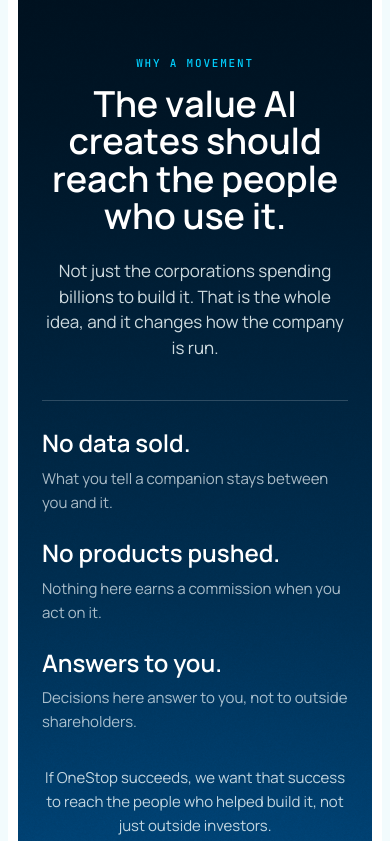
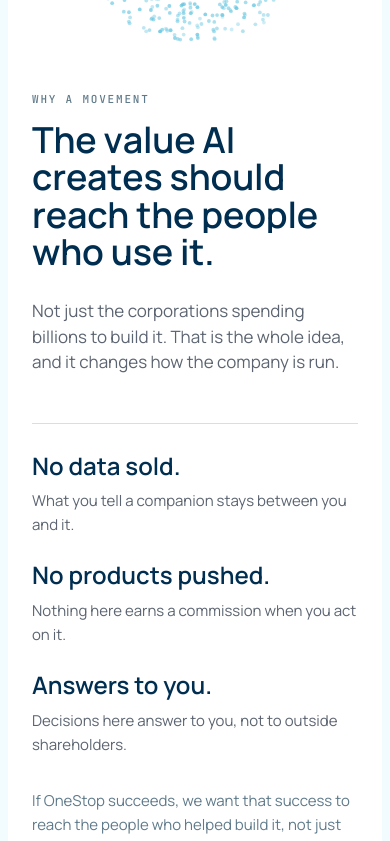
Before and after one commit to pritamX17/demo_site_for_apple_org_account, a Next.js app: page /movement in a window 390 px wide. Shown: the part 1300-2141 px from the top of the page. Built offline with nearby package versions, Linux system fonts and the light colour scheme; no server answers.

Commit message:
Movement: the premise leaves its box and sits on the white sheet (copy left, the mark gathers on the right, beats on one hairline row)
Co-Authored-By: Claude Fable 5.1 <noreply@anthropic.com>

```diff
--- a/app/movement/movement.css
+++ b/app/movement/movement.css
@@ -15,15 +15,17 @@
   .mv-grid { grid-template-columns: 1fr; max-width: 640px; gap: 28px; }
   .h11 { max-width: 760px; }
 
-  /* ---------- 02 premise: night sky, mark gathers above the copy ---------- */
-  .sky-night { background: radial-gradient(ellipse 2200px 1300px at 50% 120%, #005a9e 0%, #002e51 42%, #001526 78%, #000c17 100%); }
-  .why-panel { min-height: clamp(760px, 100svh, 1000px); display: grid; align-items: end; text-align: center; padding: 420px var(--pad) 96px; }
-  .why-in { position: relative; max-width: 860px; margin: 0 auto; }
-  .why-in .bd.lg { margin: 24px auto 0; max-width: 640px; }
-  .beats { display: grid; grid-template-columns: repeat(3, 1fr); gap: 32px; margin-top: 64px; padding-top: 40px; border-top: 1px solid rgba(255, 255, 255, .18); text-align: left; }
-  .beat .t { margin: 0; font-weight: 600; font-size: 24px; line-height: 1.15; color: #fff; }
-  .beat .s { margin: 10px 0 0; font-size: 15px; line-height: 24px; color: rgba(242, 251, 253, .7); }
-  .why-in .soft { margin: 48px auto 0; max-width: 560px; font-size: 15px; line-height: 24px; opacity: .7; }
+  /* ---------- 02 premise: on the white sheet, copy left, the mark gathers on the right ---------- */
+  .why-sec { position: relative; padding: 168px var(--pad) 128px; overflow: hidden; }
+  .why-sec .dots { z-index: 0; }
+  .why-grid { position: relative; z-index: 1; display: grid; grid-template-columns: 6fr 6fr; gap: 72px; align-items: center; }
+  .why-copy .hh { font-size: clamp(40px, 4.4vw, 64px); }
+  .why-copy .bd.lg { margin-top: 28px; max-width: 520px; }
+  .why-mark { aspect-ratio: 1 / 1; max-height: 560px; justify-self: center; width: min(100%, 560px); }
+  .beats { position: relative; z-index: 1; display: grid; grid-template-columns: repeat(3, 1fr); gap: 32px; margin-top: 96px; padding-top: 40px; border-top: 1px solid var(--line); }
+  .beat .t { margin: 0; font-weight: 600; font-size: 24px; line-height: 1.15; color: var(--deep); }
+  .beat .s { margin: 10px 0 0; font-size: 15px; line-height: 24px; color: var(--ink2); }
+  .why-sec .soft { position: relative; z-index: 1; margin: 48px 0 0; max-width: 560px; font-size: 15px; line-height: 24px; color: var(--muted); }
 
   /* ---------- 03 doors: three tiles on the sheet ---------- */
   .doors-sec { padding-top: 140px; padding-bottom: 120px; }
@@ -65,9 +67,13 @@
   /* ---------- tablets and phones ---------- */
   @media (max-width: 900px) {
     .hero-img.field-img { background-position: center 85%; }
-    .beats { grid-template-columns: 1fr; gap: 24px; margin-top: 40px; padding-top: 28px; }
-    .why-panel { min-height: 0; padding: 360px 24px 56px; }
-    .why-in .soft { margin-top: 32px; }
+    .beats { grid-template-columns: 1fr; gap: 24px; margin-top: 48px; padding-top: 28px; }
+    .why-sec { padding: 72px 24px 72px; }
+    .why-sec .dots { opacity: .6; }
+    .why-grid { grid-template-columns: 1fr; gap: 24px; }
+    .why-mark { order: -1; width: min(100%, 300px); }
+    .why-copy .hh { font-size: clamp(32px, 9.2vw, 40px); }
+    .why-sec .soft { margin-top: 32px; }
     .doors-sec { padding-top: 80px; padding-bottom: 72px; }
     .doors-head, .loop-head { padding: 0 24px; }
     .doors { grid-template-columns: 1fr; gap: 12px; margin-top: 36px; }
--- a/components/movement/Premise.tsx
+++ b/components/movement/Premise.tsx
@@ -11,8 +11,9 @@ const BEATS: [string, string][] = [
   ["Answers to you.", "Decisions here answer to you, not to outside shareholders."],
 ];
 
-/** 02 · Why a movement — night sky. Scattered dots (people) gather into the orbit mark
- *  above the headline as the panel scrolls in. The three beats are the approved "How we're built" lines. */
+/** 02 · Why a movement — on the white sheet, not a second box under the hero (Saurabh, 2026-09-22).
+ *  Copy left; on the right, scattered dots gather into the orbit mark as the section scrolls in.
+ *  The three beats sit on one hairline row below; they are the approved "How we're built" lines. */
 export function Premise() {
   const ref = useRef<HTMLElement>(null);
   const cv = useRef<HTMLCanvasElement>(null);
@@ -20,17 +21,24 @@ export function Premise() {
   useDotField(
     cv,
     ref,
-    { n: 1300, color: "0,253,255", radius: 1.9, alpha: 0.95, wander: 0.5 },
+    { n: 1300, color: "0,160,204", radius: 1.9, alpha: 0.9, wander: 0.5 },
     (f) => {
       const W = f.W, H = f.H;
-      const mobile = W < 900;
-      const R = mobile ? Math.min(W * 0.8, 420) : Math.min(W * 0.34, 520);
+      const sec = ref.current, slot = sec?.querySelector<HTMLElement>(".why-mark");
+      // The mark lands in the spacer column; everything else on the section is the scatter.
+      let cx = W * 0.74, cy = H * 0.3, R = Math.min(W * 0.4, 560);
+      if (sec && slot) {
+        const s = slot.getBoundingClientRect(), c = sec.getBoundingClientRect();
+        cx = s.left - c.left + s.width / 2;
+        cy = s.top - c.top + s.height / 2;
+        R = Math.min(s.width, s.height) * 1.25;
+      }
       return [
-        DotForms.scatter(f.n, { x: -W * 0.1, y: -H * 0.2, w: W * 1.2, h: H * 1.1 }, 29),
-        DotForms.mark(f.n, W / 2, mobile ? 150 : 190, R, 31, 0),
+        DotForms.scatter(f.n, { x: -W * 0.05, y: -H * 0.1, w: W * 1.1, h: H * 1.2 }, 29),
+        DotForms.mark(f.n, cx, cy, R, 31, 0),
       ];
     },
-    { to: 1, start: "top 90%", end: "top 15%" },
+    { to: 1, start: "top 85%", end: "top 25%" },
   );
 
   useGSAP(
@@ -46,7 +54,7 @@ export function Premise() {
       const run = contextSafe?.(() => {
         const sv = SplitText.create(h, { type: "lines", mask: "lines" });
         gsap
-          .timeline({ scrollTrigger: { trigger: sec, start: "top 45%", once: true } })
+          .timeline({ scrollTrigger: { trigger: sec, start: "top 60%", once: true } })
           .from(sv.lines, { yPercent: 110, duration: 1.1, stagger: 0.14, ease: "expo.out" })
           .fromTo(sec.querySelectorAll("[data-v]"), { y: 20, opacity: 0 }, { y: 0, opacity: 1, duration: 0.8, stagger: 0.12, ease: "power3.out" }, 0.3);
       });
@@ -56,17 +64,18 @@ export function Premise() {
   );
 
   return (
-    <section id="why" ref={ref} className="sheet gut">
-      <div className="p56 on-dark why-panel">
-        <div className="bg sky-night" />
+    <section id="why" ref={ref} className="sheet why-sec">
       <canvas className="dots" ref={cv} aria-hidden="true" />
-        <div className="grain2" />
-        <div className="why-in">
-          <p className="k2 aqua" data-v>Why a movement</p>
+      <div className="why-grid">
+        <div className="why-copy">
+          <p className="k2" data-v>Why a movement</p>
           <h2 className="hh why-h">The value AI creates should reach the people who use it.</h2>
           <p className="bd lg" data-v>
             Not just the corporations spending billions to build it. That is the whole idea, and it changes how the company is run.
           </p>
+        </div>
+        <div className="why-mark" aria-hidden="true" />
+      </div>
       <div className="beats">
         {BEATS.map(([t, s]) => (
           <div className="beat" key={t} data-v>
@@ -79,8 +88,6 @@ export function Premise() {
       <p className="bd soft" data-v>
         If OneStop succeeds, we want that success to reach the people who helped build it, not just outside investors.
       </p>
-        </div>
-      </div>
     </section>
   );
 }
```
Lines whose indentation alone changed are shown as unchanged.
